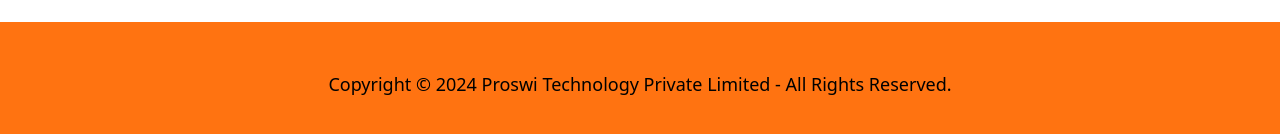
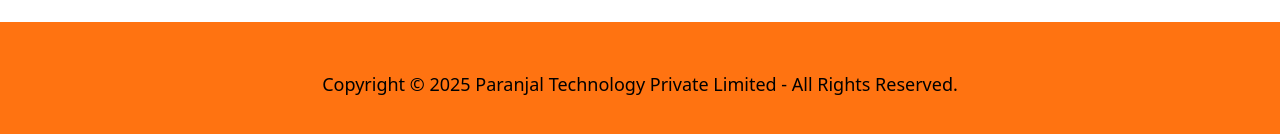
Before and after one commit to Sndigitech2021/paranjal-website, a React (Vite) app: page /service in a window 1280 px wide. Shown: the part 2185-2319 px from the top of the page. Built offline with nearby package versions, Linux system fonts and the light colour scheme.

Commit message:
Footer modifications

```diff
--- a/src/components/Footer.jsx
+++ b/src/components/Footer.jsx
@@ -3,7 +3,7 @@
   return (
     <footer className="bg-[#ff7311] text-center text-black py-12 mt-auto">
       <p className="text-lg font-normal">
-        Copyright © 2024 Proswi Technology Private Limited - All Rights Reserved.
+        Copyright © 2025 Paranjal Technology Private Limited - All Rights Reserved.
       </p>
     </footer>
   );
```
